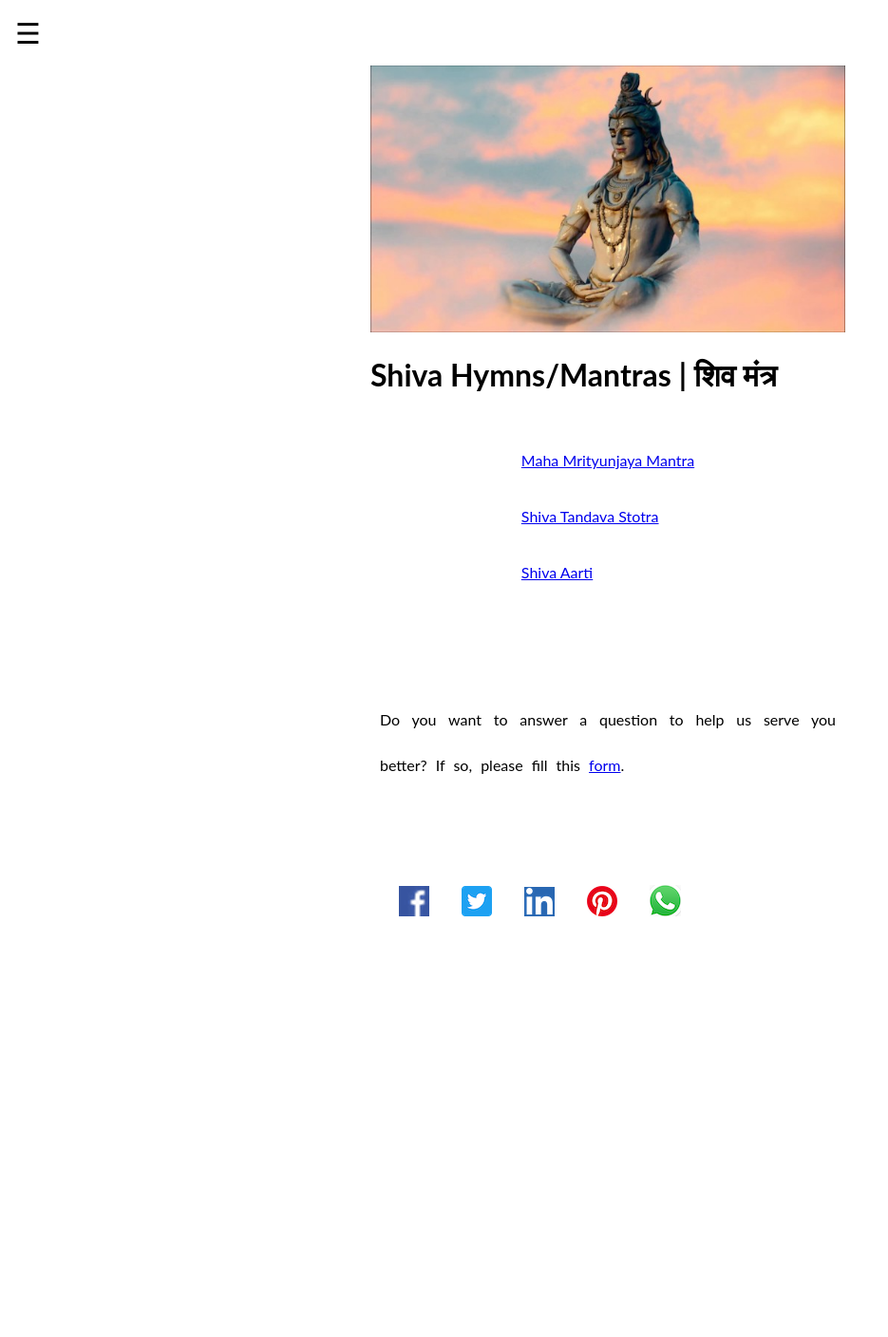
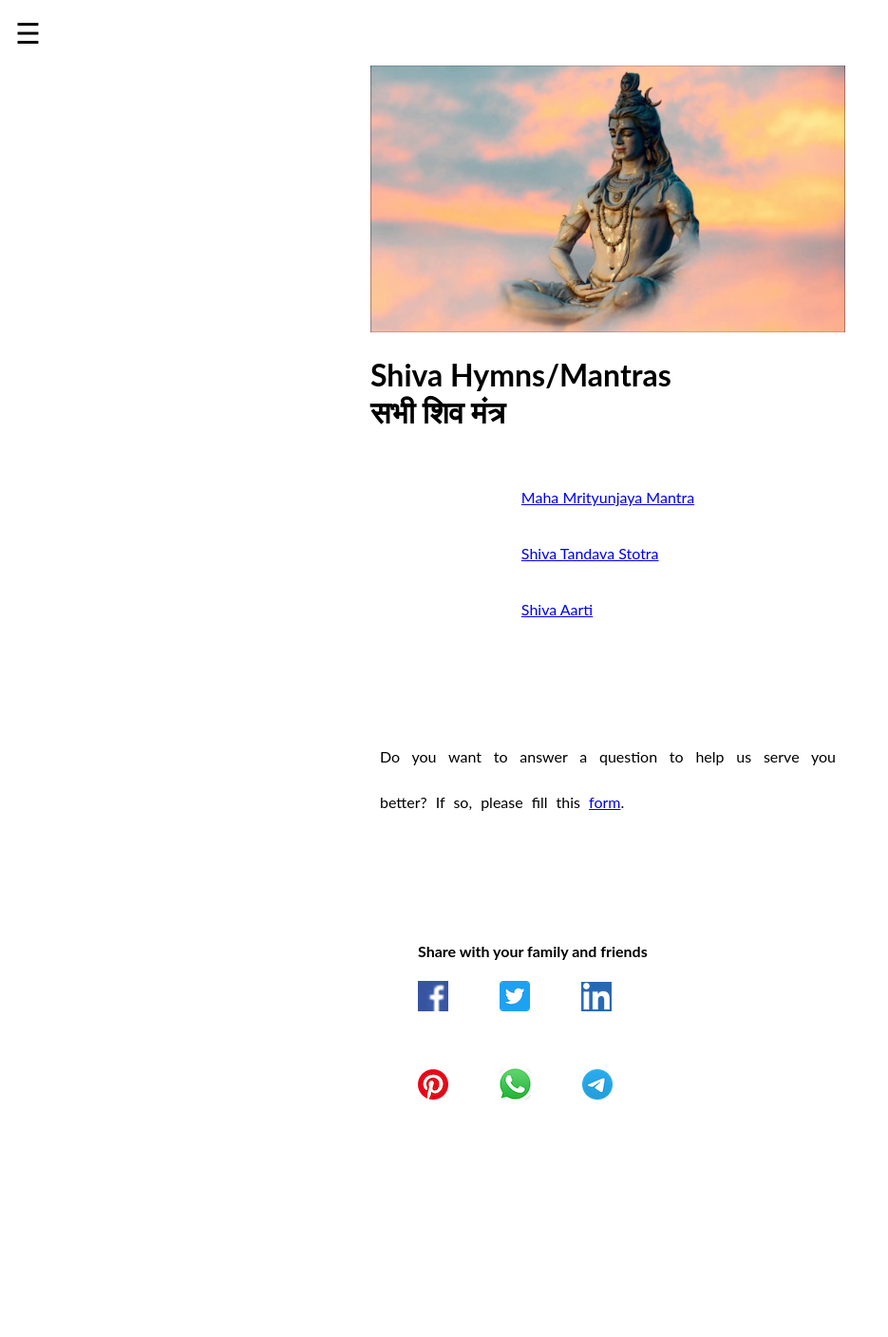
Before and after one commit to abhishekdjoshi/abhishekdjoshi.kclstr.io, a Jekyll site: the page pages/shiva/all.html, which Jekyll copies as it is, in a window 1280 px wide. Shown: the whole page at 95% size, without its empty margins (0-935 px from the left). Built offline with Jekyll 4.4.1, drawn with Linux system fonts in a browser that asks for light colours; a script that is not in the unit is left out; before the commit the page ends 1215 px from its top, so only the background shows below that.

Commit message:
Update all.html

```diff
--- a/pages/shiva/all.html
+++ b/pages/shiva/all.html
@@ -144,7 +144,10 @@
         height="auto"
         alt="Shiva Mantra - Devotion, Bhakti"
       />
-      <h1>Shiva Hymns/Mantras | शिव मंत्र</h1>
+      <h1>
+        Shiva Hymns/Mantras <br />
+        सभी शिव मंत्र
+      </h1>
       <br />
 
       <table>
@@ -180,33 +183,35 @@
       <br /><br />
       <br /><br />
 
-      <span style="padding-left:30px;"></span>
+      <h4 style="padding-left:50px;">Share with your family and friends</h4>
+      <span style="padding-left:50px;"></span>
       <a
         href="https://www.facebook.com/sharer/sharer.php?u=kclstr.com/pages/shiva/all.html"
         target="_blank"
         ><img src="/images/facebook.png"
       /></a>
-      <span style="padding-left:30px;"></span>
+      <span style="padding-left:50px;"></span>
       <a
         href="https://twitter.com/intent/tweet?text=kclstr.com/pages/shiva/all.html"
         target="_blank"
         ><img src="/images/twitter.png"
       /></a>
-      <span style="padding-left:30px;"></span>
+      <span style="padding-left:50px;"></span>
       <a
         href="https://www.linkedin.com/shareArticle?mini=true&url=kclstr.com/pages/shiva/all.html&title=Shiva%20Mantras&summary=Find%20the%20Shiva%20Hymns%20in%20English%20and%20Devanagari%20script&source="
         target="_blank"
         ><img src="/images/linkedin.png"
       /></a>
 
-      <span style="padding-left:30px;"></span>
+      <br /><br /><br /><br />
+      <span style="padding-left:50px;"></span>
       <a
         href="https://pinterest.com/pin/create/button/?url=&media=https%3A//kclstr.com/pages/shiva/all.html&description=Find%20the%20Shiva%20Hymns%20and%20Mantras%20in%20English%20and%20Devanagari%20script"
         target="_blank"
         ><img src="/images/pinterest.png"
       /></a>
 
-      <span style="padding-left:30px;"></span>
+      <span style="padding-left:50px;"></span>
       <a
         href="whatsapp://send?text=https://kclstr.com/pages/shiva/all.html"
         target="_blank"
@@ -214,8 +219,15 @@
         ><img src="/images/whatsapp.png"
       /></a>
 
+      <span style="padding-left:50px;"></span>
+      <a
+        href="https://t.me/share/url?url=https://kclstr.com/pages/shiva/all.html&text=Find%20all%20the%20Shiva%20Mantras%20and%20Hymns%20in%20English%20and%20Devanagari%20script"
+        target="_blank"
+        ><img src="/images/telegram.png"
+      /></a>
+
       <br /><br /><br /><br />
-      <span style="padding-left:30px;"></span>
+      <span style="padding-left:50px;"></span>
       <span
         class="likebtn-wrapper"
         data-theme="github"
```
